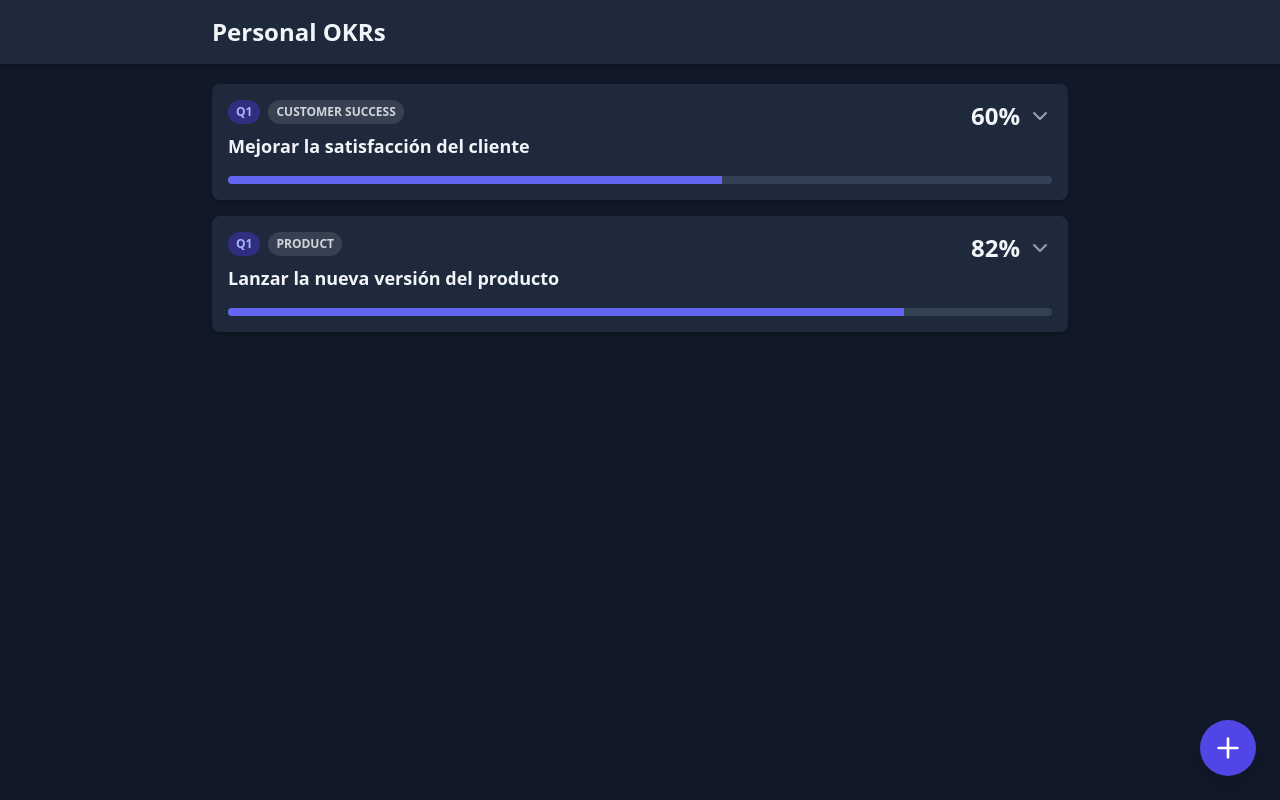
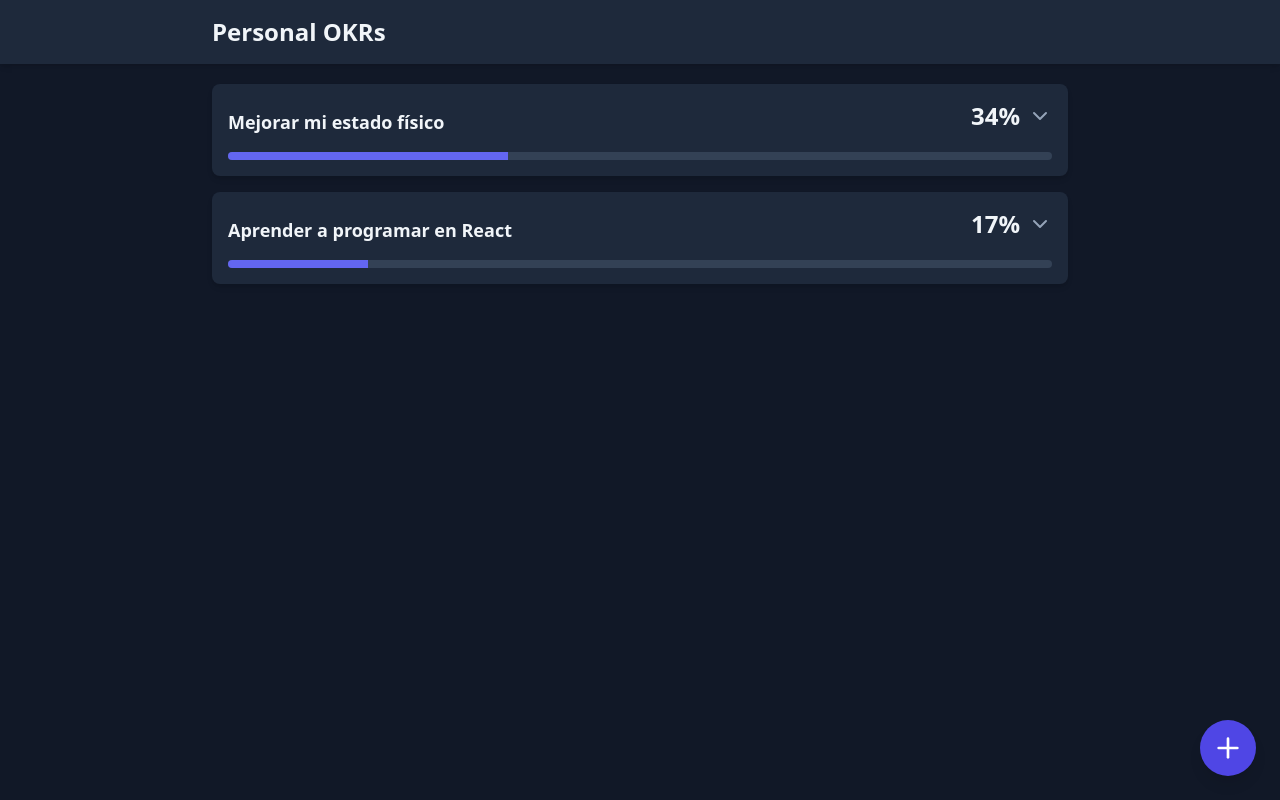
Before and after one commit to celesfchallen/personal-okrs, a React (Vite) app: page / in a window 1280 px wide. Built offline with nearby package versions, Linux system fonts and the light colour scheme.

Commit message:
Update kr types

```diff
--- a/src/components/OkrCard.jsx
+++ b/src/components/OkrCard.jsx
@@ -17,14 +17,6 @@ const OkrCard = ({ objective, onEdit }) => {
       >
         <div className="flex justify-between items-start">
           <div>
-            <div className="flex items-center gap-2">
-                <span className="text-xs font-semibold inline-block py-1 px-2 uppercase rounded-full text-indigo-300 bg-indigo-900">
-                    {objective.quarter}
-                </span>
-                <span className="text-xs font-semibold inline-block py-1 px-2 uppercase rounded-full text-gray-300 bg-gray-700">
-                    {objective.category}
-                </span>
-            </div>
             <h3 className="text-lg font-bold mt-2 text-slate-100">{objective.title}</h3>
           </div>
           <div className="flex items-center gap-2">
@@ -50,7 +42,7 @@ const OkrCard = ({ objective, onEdit }) => {
           <div className="p-4 border-t border-slate-700">
             <h4 className="font-semibold mb-2 text-slate-300">Key Results</h4>
             {objective.krs.map((kr) => (
-              <KrRow key={kr.id} kr={kr} />
+              <KrRow key={kr.id} kr={kr} objective={objective} />
             ))}
           </div>
           <div className="p-4 bg-slate-900 flex justify-end gap-2">
--- a/src/components/OkrForm.jsx
+++ b/src/components/OkrForm.jsx
@@ -7,8 +7,6 @@ const OkrForm = ({ isOpen, onClose, objectiveToEdit }) => {
   const { addObjective, updateObjective } = useOkr();
   const [objective, setObjective] = useState({
     title: '',
-    category: '',
-    quarter: 'Q1',
     krs: [],
   });
 
@@ -18,8 +16,6 @@ const OkrForm = ({ isOpen, onClose, objectiveToEdit }) => {
     } else {
       setObjective({
         title: '',
-        category: '',
-        quarter: 'Q1',
         krs: [],
       });
     }
@@ -33,7 +29,30 @@ const OkrForm = ({ isOpen, onClose, objectiveToEdit }) => {
   const handleKrChange = (index, e) => {
     const { name, value } = e.target;
     const krs = [...objective.krs];
-    krs[index][name] = name === 'type' || name === 'title' ? value : Number(value);
+    krs[index][name] = name === 'title' || name === 'unit' || name === 'period' ? value : Number(value);
+    setObjective({ ...objective, krs });
+  };
+
+  const handleKrTypeChange = (index, newType) => {
+    const krs = [...objective.krs];
+    const oldKr = krs[index];
+    let newKr = { id: oldKr.id, title: oldKr.title, type: newType };
+
+    switch (newType) {
+      case 'numeric':
+        newKr = { ...newKr, initialValue: 0, currentValue: 0, targetValue: 100, unit: '' };
+        break;
+      case 'boolean':
+        newKr = { ...newKr, currentValue: 0 };
+        break;
+      case 'frequency':
+        newKr = { ...newKr, targetValue: 4, period: 'weekly', completedDays: [] };
+        break;
+      default:
+        break;
+    }
+
+    krs[index] = newKr;
     setObjective({ ...objective, krs });
   };
 
@@ -45,11 +64,11 @@ const OkrForm = ({ isOpen, onClose, objectiveToEdit }) => {
         {
           id: uuidv4(),
           title: '',
-          type: 'metric',
+          type: 'numeric',
           initialValue: 0,
+          currentValue: 0,
           targetValue: 100,
-          currentValue: 0,
-          weight: 1,
+          unit: '',
         },
       ],
     });
@@ -63,10 +82,28 @@ const OkrForm = ({ isOpen, onClose, objectiveToEdit }) => {
 
   const handleSubmit = (e) => {
     e.preventDefault();
-    if (objective.id) {
-      updateObjective(objective);
+    const processedObjective = {
+      ...objective,
+      krs: objective.krs.map(kr => {
+        const newKr = {...kr};
+        if (kr.type === 'numeric' || kr.type === 'frequency') {
+            newKr.targetValue = Number(kr.targetValue) || 0;
+        }
+        if (kr.type === 'numeric') {
+            newKr.initialValue = Number(kr.initialValue) || 0;
+            newKr.currentValue = Number(kr.currentValue) || 0;
+        }
+        // Ensure completedDays exists for frequency
+        if (kr.type === 'frequency' && !newKr.completedDays) {
+          newKr.completedDays = [];
+        }
+        return newKr;
+      })
+    }
+    if (processedObjective.id) {
+      updateObjective(processedObjective);
     } else {
-      addObjective(objective);
+      addObjective(processedObjective);
     }
     onClose();
   };
@@ -84,41 +121,41 @@ const OkrForm = ({ isOpen, onClose, objectiveToEdit }) => {
         <form onSubmit={handleSubmit}>
           {/* Objective fields */}
           <div className="mb-4">
-            <label htmlFor="title" className="block text-sm font-medium">Title</label>
+            <label htmlFor="title" className="block text-sm font-medium">Objective Title</label>
             <input type="text" name="title" value={objective.title} onChange={handleObjectiveChange} className={inputClasses} required />
-          </div>
-          <div className="mb-4">
-            <label htmlFor="category" className="block text-sm font-medium">Category</label>
-            <input type="text" name="category" value={objective.category} onChange={handleObjectiveChange} className={inputClasses} required />
-          </div>
-          <div className="mb-4">
-            <label htmlFor="quarter" className="block text-sm font-medium">Quarter</label>
-            <select name="quarter" value={objective.quarter} onChange={handleObjectiveChange} className={inputClasses}>
-              <option>Q1</option>
-              <option>Q2</option>
-              <option>Q3</option>
-              <option>Q4</option>
-            </select>
           </div>
 
           {/* Key Results */}
           <h3 className="text-xl font-semibold my-4 text-white">Key Results</h3>
           {objective.krs.map((kr, index) => (
-            <div key={index} className="grid grid-cols-1 gap-4 mb-4 p-4 border border-slate-700 rounded-md">
-                <button type="button" onClick={() => removeKr(index)} className="justify-self-end w-8 h-8 flex items-center justify-center bg-red-600 text-white rounded-full hover:bg-red-700"><Trash2 size={16} /></button>
-                <input type="text" name="title" value={kr.title} onChange={(e) => handleKrChange(index, e)} placeholder="KR Title" className={inputClasses} required />
-                <select name="type" value={kr.type} onChange={(e) => handleKrChange(index, e)} className={inputClasses}>
-                    <option value="metric">Metric</option>
-                    <option value="milestone">Milestone</option>
+            <div key={kr.id || index} className="grid grid-cols-1 gap-4 mb-4 p-4 border border-slate-700 rounded-md">
+                <div className="flex justify-between items-start">
+                    <input type="text" name="title" value={kr.title} onChange={(e) => handleKrChange(index, e)} placeholder="KR Title" className={`${inputClasses} w-full`} required />
+                    <button type="button" onClick={() => removeKr(index)} className="ml-2 flex-shrink-0 w-8 h-8 flex items-center justify-center bg-red-600 text-white rounded-full hover:bg-red-700"><Trash2 size={16} /></button>
+                </div>
+
+                <select name="type" value={kr.type} onChange={(e) => handleKrTypeChange(index, e.target.value)} className={inputClasses}>
+                    <option value="numeric">Numeric</option>
+                    <option value="boolean">Boolean (Done/Not Done)</option>
+                    <option value="frequency">Frequency (Habit)</option>
                 </select>
-                {kr.type === 'metric' && (
+
+                {kr.type === 'numeric' && (
                     <div className="grid grid-cols-3 gap-2">
                         <input type="number" name="initialValue" value={kr.initialValue} onChange={(e) => handleKrChange(index, e)} placeholder="Initial" className={inputClasses} />
                         <input type="number" name="currentValue" value={kr.currentValue} onChange={(e) => handleKrChange(index, e)} placeholder="Current" className={inputClasses} />
                         <input type="number" name="targetValue" value={kr.targetValue} onChange={(e) => handleKrChange(index, e)} placeholder="Target" className={inputClasses} />
                     </div>
                 )}
-                <input type="number" name="weight" value={kr.weight} onChange={(e) => handleKrChange(index, e)} placeholder="Weight" className={inputClasses} />
+                {kr.type === 'frequency' && (
+                    <div className="grid grid-cols-2 gap-2">
+                        <input type="number" name="targetValue" value={kr.targetValue} onChange={(e) => handleKrChange(index, e)} placeholder="How many times?" className={inputClasses} />
+                        <select name="period" value={kr.period} onChange={(e) => handleKrChange(index, e)} className={inputClasses}>
+                            <option value="weekly">per Week</option>
+                            <option value="monthly">per Month</option>
+                        </select>
+                    </div>
+                )}
             </div>
           ))}
           <button type="button" onClick={addKr} className="flex items-center gap-2 text-sm font-medium text-indigo-400 hover:text-indigo-300"><Plus size={16} /> Add Key Result</button>
--- a/src/contexts/OkrContext.jsx
+++ b/src/contexts/OkrContext.jsx
@@ -1,4 +1,4 @@
-import React, { createContext, useContext } from 'react';
+import React, { createContext, useContext, useEffect } from 'react';
 import { useLocalStorage } from '../hooks/useLocalStorage';
 import { v4 as uuidv4 } from 'uuid';
 
@@ -9,73 +9,64 @@ export const useOkr = () => useContext(OkrContext);
 const initialData = [
   {
     id: 'obj-1',
-      title: 'Mejorar la satisfacción del cliente',
-      category: 'Customer Success',
-      quarter: 'Q1',
+    title: 'Mejorar mi estado físico',
     krs: [
       {
         id: 'kr-1-1',
-          title: 'Aumentar el NPS de 8 a 9',
-          type: 'metric',
-          initialValue: 8,
-          targetValue: 9,
-          currentValue: 8.5,
-          weight: 0.5,
+        title: 'Caminar más de 8k pasos',
+        type: 'frequency',
+        targetValue: 4,
+        period: 'weekly',
+        completedDays: ['2024-05-20T10:00:00.000Z'],
       },
       {
         id: 'kr-1-2',
-          title: 'Reducir el tiempo de respuesta del soporte de 24h a 12h',
-          type: 'metric',
-          initialValue: 24,
-          targetValue: 12,
-          currentValue: 18,
-          weight: 0.3,
-        },
-        {
-          id: 'kr-1-3',
-          title: 'Lanzar el nuevo portal de ayuda',
-          type: 'milestone',
-          initialValue: 0,
-          targetValue: 1,
-          currentValue: 1,
-          weight: 0.2,
+        title: 'Beber 2 litros de agua al día',
+        type: 'frequency',
+        targetValue: 7,
+        period: 'weekly',
+        completedDays: [
+          '2024-05-20T11:00:00.000Z',
+          '2024-05-21T11:00:00.000Z',
+          '2024-05-22T11:00:00.000Z',
+        ],
       },
     ],
   },
   {
     id: 'obj-2',
-      title: 'Lanzar la nueva versión del producto',
-      category: 'Product',
-      quarter: 'Q1',
+    title: 'Aprender a programar en React',
     krs: [
       {
         id: 'kr-2-1',
-          title: 'Completar el 100% de las historias de usuario planificadas',
-          type: 'metric',
-          initialValue: 0,
-          targetValue: 100,
-          currentValue: 70,
-          weight: 0.6,
+        title: 'Completar el curso de React en Platzi',
+        type: 'boolean',
+        currentValue: 0,
       },
       {
         id: 'kr-2-2',
-          title: 'Realizar 10 entrevistas con usuarios beta',
-          type: 'metric',
+        title: 'Construir 3 proyectos personales',
+        type: 'numeric',
         initialValue: 0,
-          targetValue: 10,
-          currentValue: 10,
-          weight: 0.4,
+        targetValue: 3,
+        currentValue: 1,
+        unit: 'proyectos'
       },
     ],
   },
 ];
 
-
 export const OkrProvider = ({ children }) => {
   const [okrs, setOkrs] = useLocalStorage('okrs', initialData);
 
+  useEffect(() => {
+    if (okrs === null || okrs.length === 0) {
+      setOkrs(initialData);
+    }
+  }, []);
+
   const addObjective = (objective) => {
-    const newObjective = { ...objective, id: uuidv4(), krs: objective.krs.map(kr => ({...kr, id: uuidv4()})) };
+    const newObjective = { ...objective, id: uuidv4(), krs: objective.krs.map(kr => ({...kr, id: uuidv4(), ...(kr.type === 'frequency' && !kr.completedDays ? { completedDays: [] } : {})})) };
     setOkrs([...okrs, newObjective]);
   };
 
--- a/src/utils/calculateProgress.js
+++ b/src/utils/calculateProgress.js
@@ -1,16 +1,31 @@
 
 export const calculateKrProgress = (kr) => {
-    if (kr.type === 'milestone') {
-      return kr.currentValue >= kr.targetValue ? 100 : 0;
+  let progress = 0;
+  switch (kr.type) {
+    case 'numeric': {
+      const { initialValue = 0, currentValue, targetValue } = kr;
+      if (targetValue === initialValue) return 0;
+      progress =
+        ((currentValue - initialValue) / (targetValue - initialValue)) * 100;
+      break;
     }
+    case 'boolean': {
+      const { currentValue } = kr;
+      progress = currentValue ? 100 : 0;
+      break;
+    }
+    case 'frequency': {
+      const { completedDays = [], targetValue } = kr;
+      if (targetValue === 0) return 0;
+      progress = (completedDays.length / targetValue) * 100;
+      break;
+    }
+    default:
+      progress = 0;
+  }
 
-    if (kr.targetValue === kr.initialValue) return 0;
-
-    const progress =
-      ((kr.currentValue - kr.initialValue) / (kr.targetValue - kr.initialValue)) * 100;
-
-    return Math.max(0, Math.min(100, progress)); // Clamp between 0 and 100
-  };
+  return Math.max(0, Math.min(100, progress)); // Clamp between 0 and 100
+};
 
   export const calculateObjectiveProgress = (objective) => {
     if (!objective.krs || objective.krs.length === 0) {
```
Also changed, not shown: src/components/KrRow.jsx (+87 -11 lines). Lines whose indentation alone changed are shown as unchanged.
